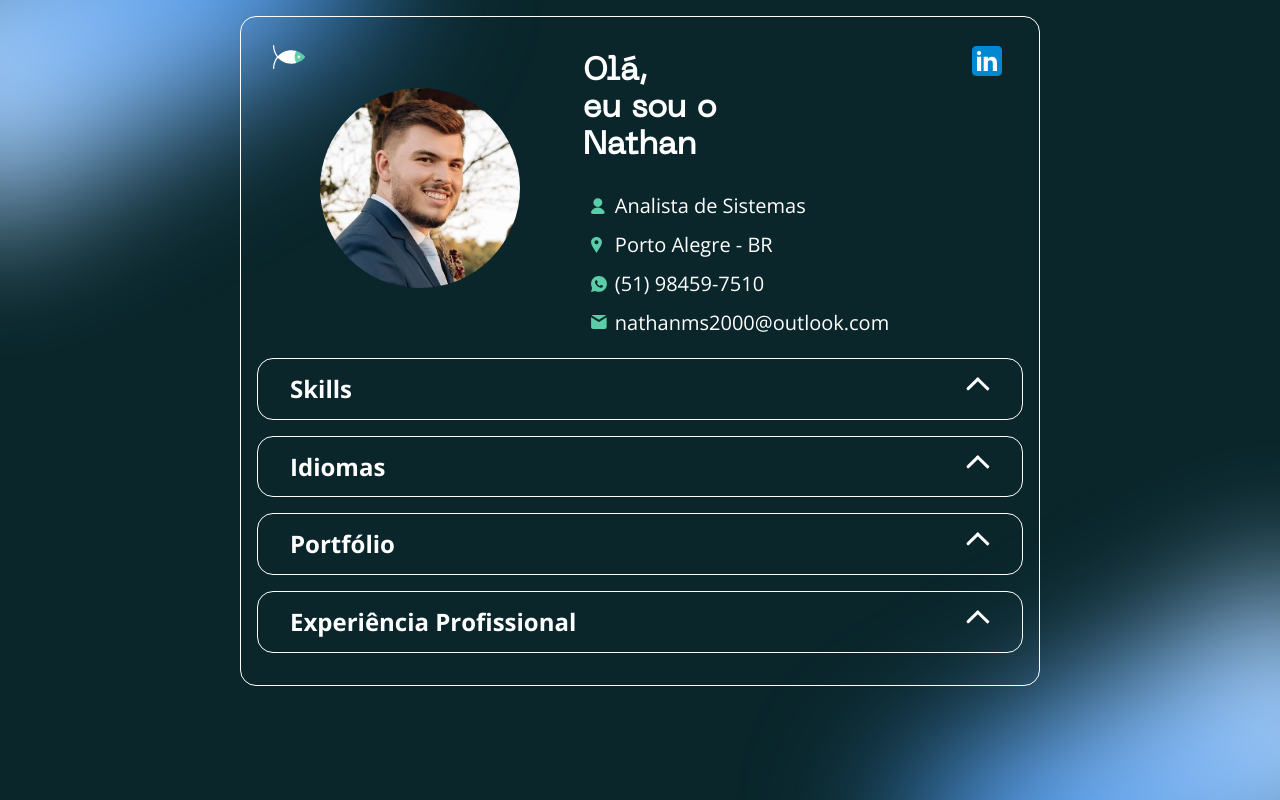
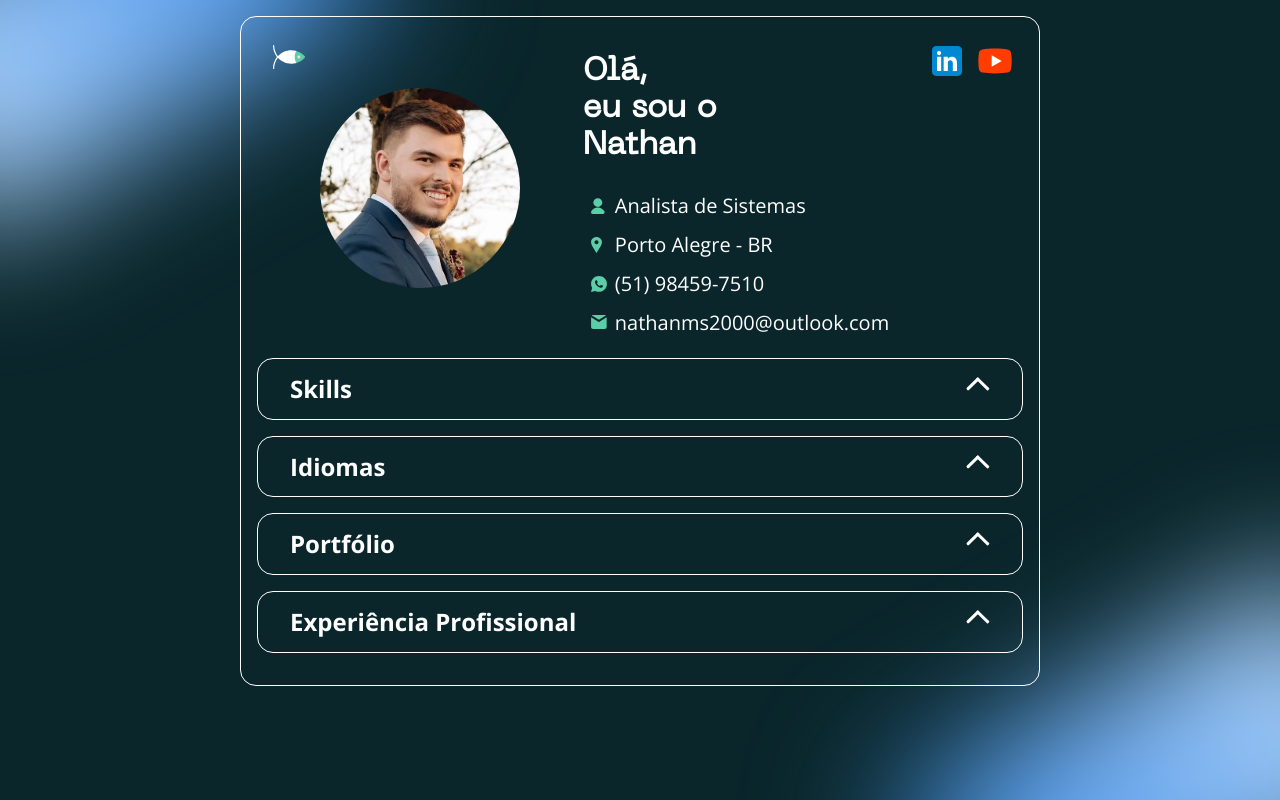
Before and after one commit to Nathanms1/portfolioNathan, a plain HTML site: page index.html in a window 1280 px wide. Drawn offline with nearby package versions, Linux system fonts and the light colour scheme.

Commit message:
Implementando botão do youtube

```diff
--- a/assets/css/header.css
+++ b/assets/css/header.css
@@ -5,15 +5,24 @@
     position: relative;
 }
 
-.linkedin-link {
+.linkedin-link,
+.youtube-link {
     position: absolute;
     top: 0.5rem;
-    right: 1rem;
 }
 
-.linkedin-link img {
+.linkedin-link img,
+.youtube-link img {
     width: 2.5rem;
     height: 2.5rem;
+}
+
+.linkedin-link {
+    right: 3.5rem;
+}
+
+.youtube-link {
+    right: 0.5rem;
 }
 
 .header::before {
--- a/index.html
+++ b/index.html
@@ -25,6 +25,10 @@
             <a href="https://www.linkedin.com/in/nathanmaria2000/" target="_blank" class="linkedin-link">
                 <img src="/assets/img/icons/linkedin.svg" alt="LinkedIn" class="linkedin-icon">
             </a>
+            <a href="https://www.youtube.com/@nathancode" target="_blank" class="youtube-link">
+                <img src="/assets/img/icons/youtube.svg" alt="YouTube" class="youtube-icon">
+            </a>
+
             <img src="./assets/img/perfil.webp" alt="Foto de Nathan" class="photo">
 
             <h1 class="title">Olá, <br>eu sou o Nathan</h1>
```
Also changed, not shown: assets/img/icons/youtube.svg (added).
